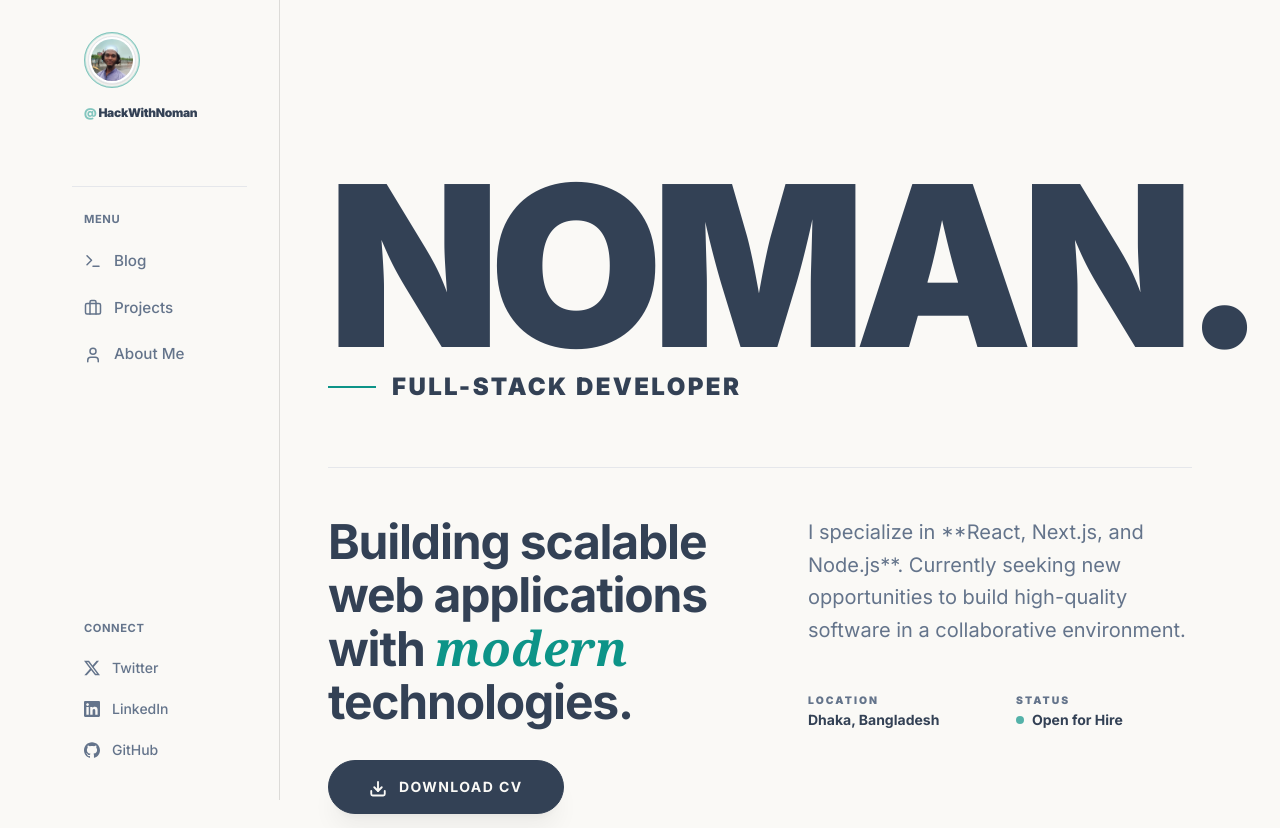
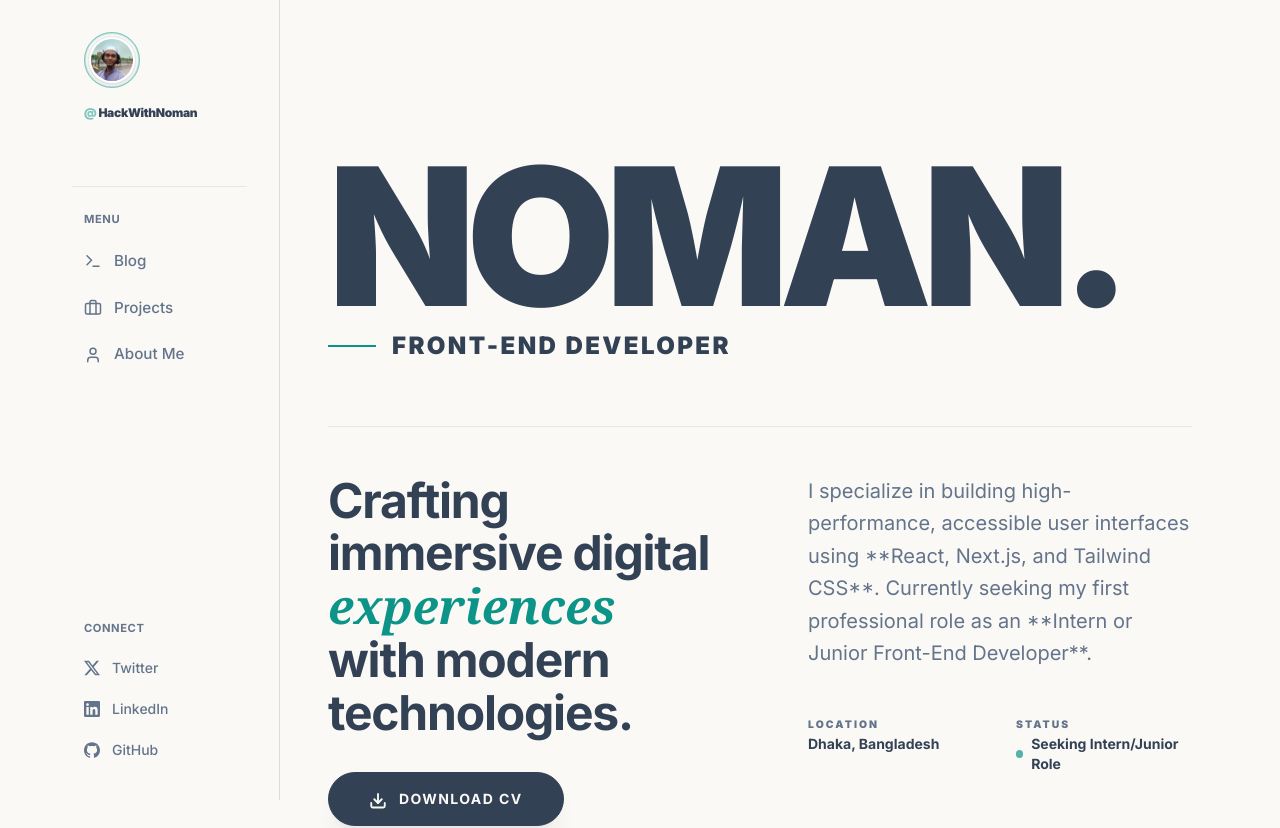
Before and after one commit to HackWithNoman/hackwithnoman-site, a Next.js app: page / in a window 1280 px wide. Shown: the top 828 px of the page. Built offline with nearby package versions, Linux system fonts and the light colour scheme.

Commit message:
feat: updated Hero

```diff
--- a/src/components/HeroSection.tsx
+++ b/src/components/HeroSection.tsx
@@ -1,48 +1,59 @@
 "use client";
 
-import React, { useEffect, useRef } from "react";
+import React from "react";
 import { Download, ArrowUpRight } from "lucide-react";
 import Link from "next/link";
 import { motion } from "framer-motion";
-import gsap from "gsap";
 
 const HeroSection = () => {
-  const containerRef = useRef<HTMLDivElement>(null);
+  // Framer Motion Variants for a unified, snappy reveal
+  const containerVariants = {
+    hidden: { opacity: 0 },
+    show: {
+      opacity: 1,
+      transition: {
+        staggerChildren: 0.12,
+        delayChildren: 0.1,
+      },
+    },
+  };
 
-  useEffect(() => {
-    const ctx = gsap.context(() => {
-      gsap.from(".hero-reveal", {
-        y: 30,
-        opacity: 0,
-        duration: 1,
-        stagger: 0.15,
-        ease: "power3.out",
-        delay: 0.2
-      });
-    }, containerRef);
-    return () => ctx.revert();
-  }, []);
+  const itemVariants = {
+    hidden: { opacity: 0, y: 20 },
+    show: {
+      opacity: 1,
+      y: 0,
+      transition: {
+        duration: 0.8,
+        ease: [0.16, 1, 0.3, 1], // Custom smooth cubic-bezier
+      }
+    },
+  };
 
   return (
-    <section className="py-24 md:py-32" id="home" ref={containerRef}>
-      <div className="space-y-16">
-
+    <section className="py-20 md:py-28" id="home">
+      <motion.div
+        variants={containerVariants}
+        initial="hidden"
+        animate="show"
+        className="space-y-16"
+      >
         {/* Simple Massive Branding */}
-        <div className="hero-reveal">
-          <h1 className="text-8xl md:text-[14rem] font-black text-text-primary tracking-tighter uppercase leading-[0.8] mb-4">
+        <motion.div variants={itemVariants}>
+          <h1 className="text-8xl md:text-[12rem] font-black text-text-primary tracking-tighter uppercase leading-[0.8] mb-4">
             Noman.
           </h1>
           <div className="flex items-center gap-4">
             <div className="w-12 h-[2px] bg-accent" />
-             <span className="text-xl md:text-2xl font-black text-text-primary uppercase tracking-widest">Full-Stack Developer</span>
+            <span className="text-xl md:text-2xl font-black text-text-primary uppercase tracking-widest">Front-End Developer</span>
           </div>
-        </div>
+        </motion.div>
 
         {/* Clean Two-Column Info Grid */}
-        <div className="grid grid-cols-1 md:grid-cols-2 gap-12 md:gap-24 border-t border-border pt-12 hero-reveal">
+        <motion.div variants={itemVariants} className="grid grid-cols-1 md:grid-cols-2 gap-12 md:gap-24 border-t border-border pt-12">
           <div className="space-y-8">
             <p className="text-3xl md:text-5xl font-bold text-text-primary leading-[1.1] tracking-tight">
-              Building scalable web applications with <span className="text-accent italic font-serif lowercase tracking-normal">modern</span> technologies.
+              Crafting immersive digital <span className="text-accent italic font-serif lowercase tracking-normal">experiences</span> with modern technologies.
             </p>
 
             <div className="flex flex-wrap gap-5">
@@ -83,7 +94,7 @@ const HeroSection = () => {
 
           <div className="space-y-10">
             <p className="text-lg md:text-xl text-text-secondary leading-relaxed max-w-md">
-              I specialize in **React, Next.js, and Node.js**. Currently seeking new opportunities to build high-quality software in a collaborative environment.
+              I specialize in building high-performance, accessible user interfaces using **React, Next.js, and Tailwind CSS**. Currently seeking my first professional role as an **Intern or Junior Front-End Developer**.
             </p>
 
             <div className="grid grid-cols-2 gap-8">
@@ -95,14 +106,14 @@ const HeroSection = () => {
                 <span className="text-[0.65rem] font-black uppercase tracking-[0.2em] text-text-secondary">Status</span>
                 <div className="flex items-center gap-2">
                   <div className="w-2 h-2 rounded-full bg-accent animate-pulse" />
-                   <p className="text-sm font-bold text-text-primary">Open for Hire</p>
+                  <p className="text-sm font-bold text-text-primary">Seeking Intern/Junior Role</p>
                 </div>
               </div>
             </div>
           </div>
-        </div>
+        </motion.div>
 
-      </div>
+      </motion.div>
     </section>
   );
 };
```
Lines whose indentation alone changed are shown as unchanged.
